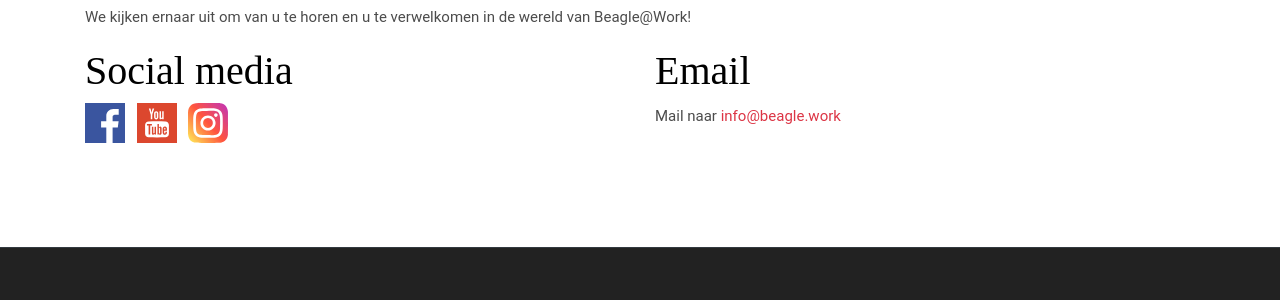
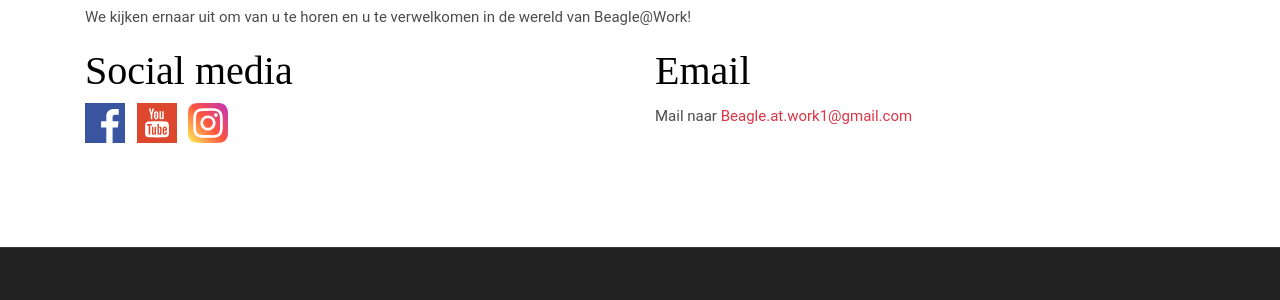
Before and after one commit to Klingeleers/beagleatwork-website, a Jekyll site: the page built from _pages/contact.html, in a window 1280 px wide and 981 px high. Shown: the part 519-819 px from the top of the window. Built offline with Jekyll 4.4.1, drawn with Linux system fonts in a browser that asks for light colours.

Commit message:
chore: emailadres op contactpagina

```diff
--- a/_includes/contact-section.html
+++ b/_includes/contact-section.html
@@ -17,7 +17,7 @@
             </div>
             <div class="col-lg-6">
               <h2>Email</h2>
-              <p>Mail naar <a href="mailto:info@beagle.work">info@beagle.work</a></p>
+              <p>Mail naar <a href="mailto:Beagle.at.work1@gmail.com">Beagle.at.work1@gmail.com</a></p>
             </div>
         </div>
     </div>
```
